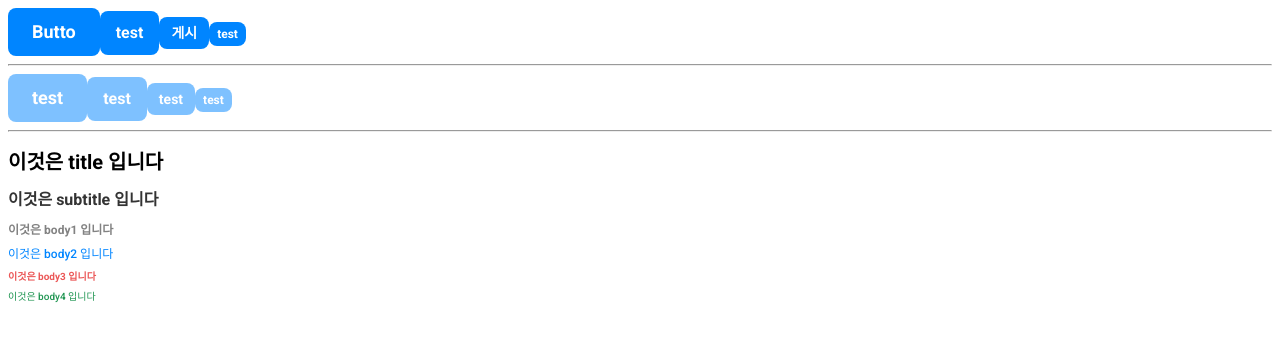
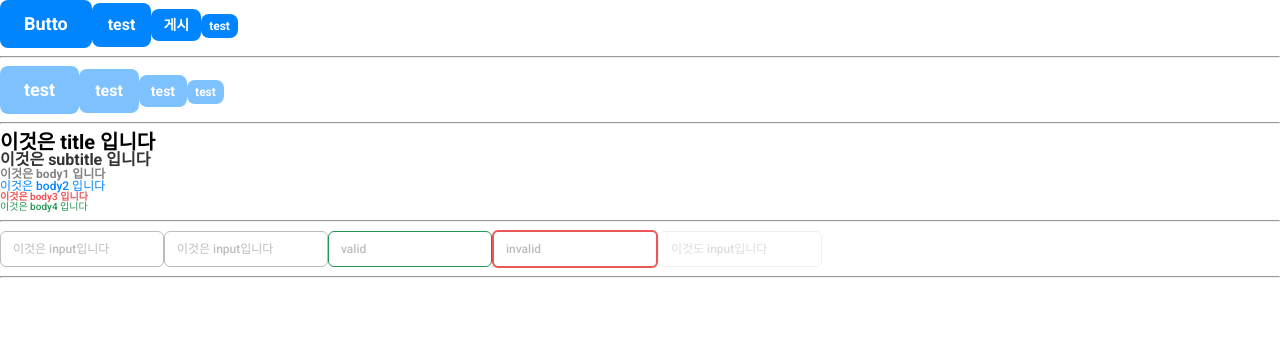
Before and after one commit to hautest/sns-frontend, a React (Create React App) app: page / in a window 1280 px wide. Shown: the top 340 px of the page. Built offline with nearby package versions, Linux system fonts and the light colour scheme.

Commit message:
feat: input-component (#5)
feat: input-component

```diff
--- a/src/App.js
+++ b/src/App.js
@@ -1,7 +1,8 @@
 import { ThemeProvider } from "styled-components";
 import { Button } from "./components/Button";
-import { GlobalStyle, theme } from "./styles";
+import { theme, GlobalStyle } from "./styles";
 import { Typography } from "./components/Typography";
+import { Input } from "./components/Input";
 
 function App() {
   return (
@@ -46,6 +47,13 @@ function App() {
         <Typography variant="body4" color="success">
           이것은 body4 입니다
         </Typography>
+        <hr />
+        <Input placeholder="이것은 input입니다" />
+        <Input placeholder="이것은 input입니다" />
+        <Input placeholder="valid" size="lg" state="success" />
+        <Input placeholder="invalid" size="sm" state="error" />
+        <Input placeholder="이것도 input입니다" disabled />
+        <hr />
       </ThemeProvider>
     </>
   );
--- /dev/null
+++ b/src/components/Input/constants.js
@@ -0,0 +1,10 @@
+import { css } from "styled-components";
+
+export const inputState = {
+  success: css`
+    border: 1px solid ${({ theme }) => theme.colors.success};
+  `,
+  error: css`
+    border: 2px solid ${({ theme }) => theme.colors.warn};
+  `,
+};
--- /dev/null
+++ b/src/components/Input/index.js
@@ -0,0 +1,25 @@
+import styled, { css } from "styled-components";
+import { inputState } from "./constants";
+
+export const Input = styled.input`
+  ${({ theme: { colors } }) => css`
+    border: 1px solid ${colors.gray4};
+    background: ${colors.white};
+    ::placeholder {
+      color: ${colors.gray4};
+    }
+    :focus {
+      border: 2px solid ${colors.primary};
+    }
+    :disabled {
+      opacity: 0.5;
+      border: 1px solid ${colors.gray5};
+    }
+  `}
+  ${({ state }) => inputState[state]};
+  padding: 10px 12px;
+  border-radius: 6px;
+  font-weight: 400;
+  font-size: 12px;
+  line-height: 100%;
+`;
--- a/src/styles/GlobalStyle.js
+++ b/src/styles/GlobalStyle.js
@@ -1,11 +1,10 @@
 import { createGlobalStyle } from "styled-components";
+import reset from "styled-reset";
 
 export const GlobalStyle = createGlobalStyle`
-  body {
+  ${reset};
+  html * {
     font-family: 'Roboto';
-  }
-
-  button {
-    font-family: 'Roboto';
+    box-sizing: border-box;
   }
 `;
--- a/src/styles/theme.js
+++ b/src/styles/theme.js
@@ -13,6 +13,15 @@ const colors = {
   hoverColor: "#0065c2",
 };
 
+const spacing = {
+  xs: "4px",
+  sm: "8px",
+  md: "16px",
+  lg: "32px",
+  xl: "64px",
+};
+
 export const theme = {
   colors,
+  spacing,
 };
```
